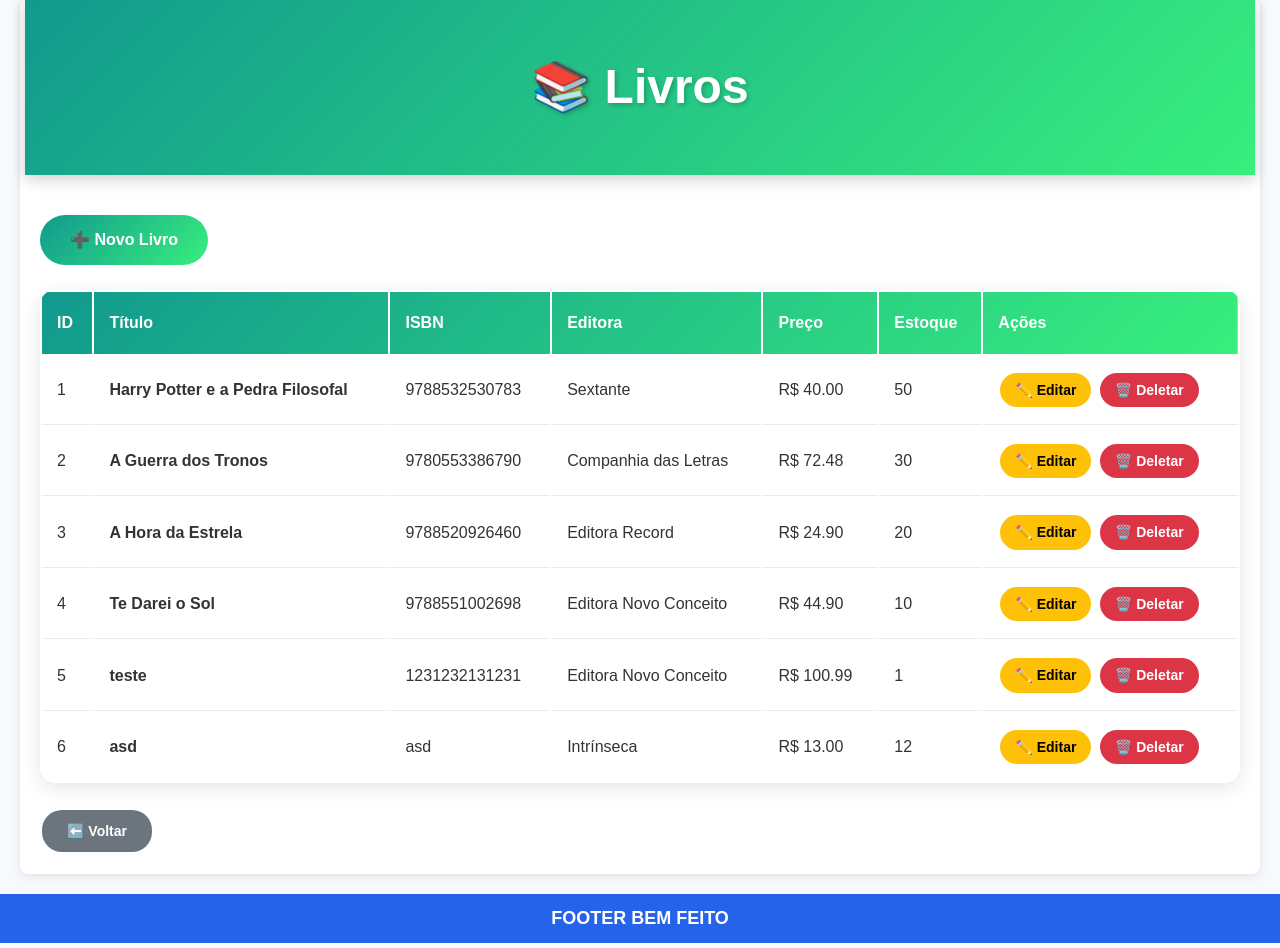
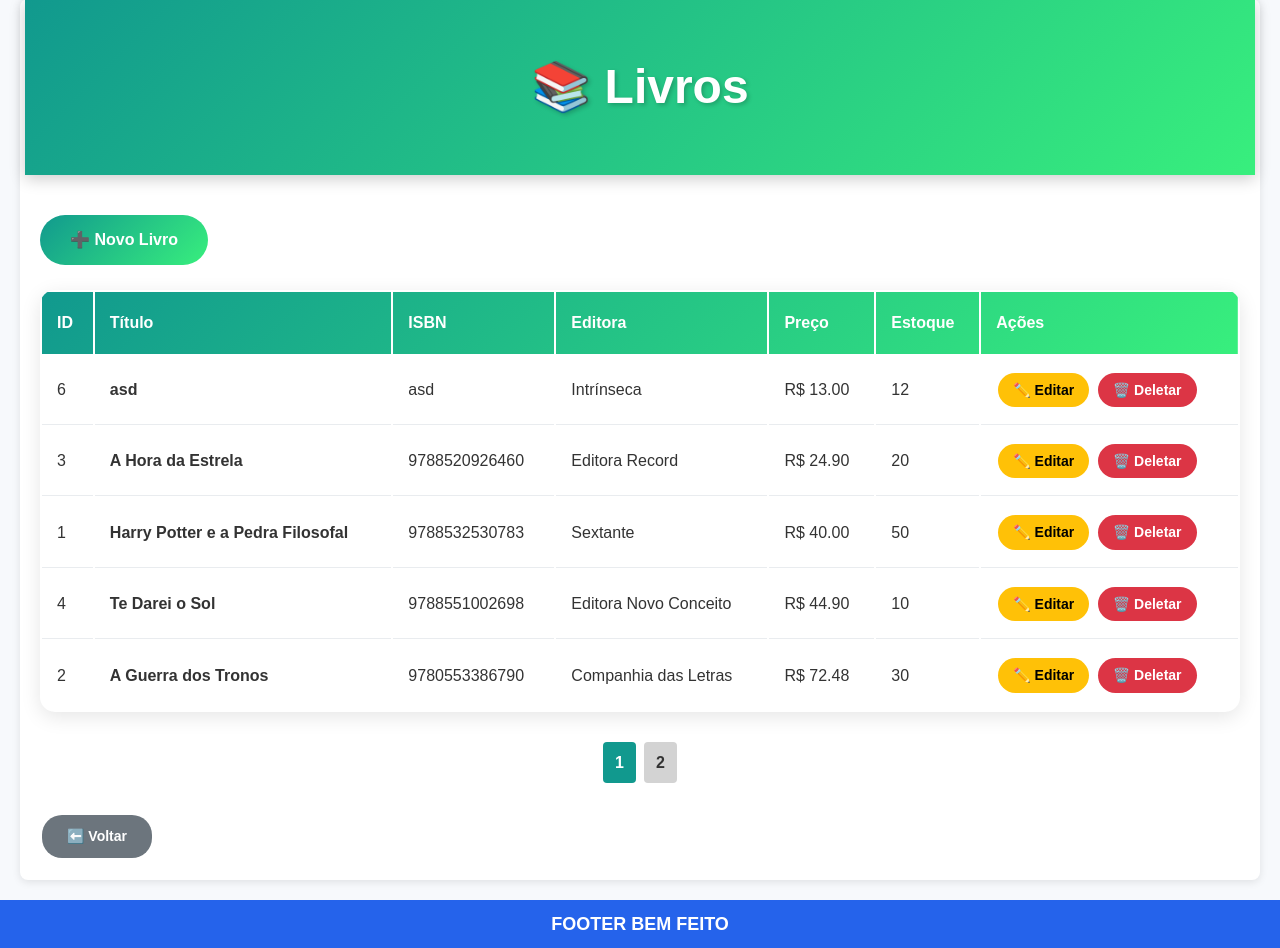
Before and after one commit to pauloabaia/DjangoActivities_2, a Django app: page /blog/livros/ in a window 1280 px wide. Shown: the part 83-1031 px from the top of the page. Run offline with Django 5.2, Linux system fonts and the light colour scheme; data comes from the database, SQL or seed files in the repository.

Commit message:
feat: questão 01

```diff
--- a/my_project/blog/templates/blog/livro_list.html
+++ b/my_project/blog/templates/blog/livro_list.html
@@ -24,6 +24,11 @@
     .empty-state { text-align: center; padding: 60px 20px; color: #6c757d; }
     .empty-state-icon { font-size: 4rem; margin-bottom: 20px; opacity: 0.5; }
     .empty-state-text { font-size: 1.2rem; margin-bottom: 25px; }
+    .pagination { display: flex; justify-content: center; gap: 8px; margin: 30px 0; }
+    .pagination a, .pagination span { padding: 8px 12px; border-radius: 4px; text-decoration: none; font-weight: 600; transition: all 0.3s ease; }
+    .pagination a { background: #d3d3d3; color: #333; }
+    .pagination a:hover { background: #bbb; }
+    .pagination .active { background: #11998e; color: white; }
 </style>
 <div class="page-header"><div class="container"><h1>📚 Livros</h1></div></div>
 <div class="container">
@@ -50,6 +55,15 @@
                 </tbody>
             </table>
         </div>
+        <div class="pagination">
+            {% for page_num in livros.paginator.page_range %}
+                {% if page_num == livros.number %}
+                    <span class="active">{{ page_num }}</span>
+                {% else %}
+                    <a href="?page={{ page_num }}">{{ page_num }}</a>
+                {% endif %}
+            {% endfor %}
+        </div>
     {% else %}
         <div class="empty-state">
             <div class="empty-state-icon">📚</div>
--- a/my_project/blog/views.py
+++ b/my_project/blog/views.py
@@ -113,7 +113,17 @@ class HelloViews(View):
 
     def list_livros(request):
         from .models import Livro
-        livros = Livro.objects.all()
+        from django.core.paginator import Paginator, EmptyPage, PageNotAnInteger
+
+        livros = Livro.objects.all().order_by('preco')
+        page = request.GET.get('page', 1)
+        paginator = Paginator(livros, 5)  # 5 livros por página
+        try:
+            livros = paginator.page(page)
+        except PageNotAnInteger:
+            livros = paginator.page(1)
+        except EmptyPage:
+            livros = paginator.page(paginator.num_pages)
         return render(request, 'blog/livro_list.html', {'livros': livros})
 
     @login_required
--- a/my_project/requirements.txt
+++ b/my_project/requirements.txt
@@ -1 +1,2 @@
 Django>=5.2
+Faker
```
